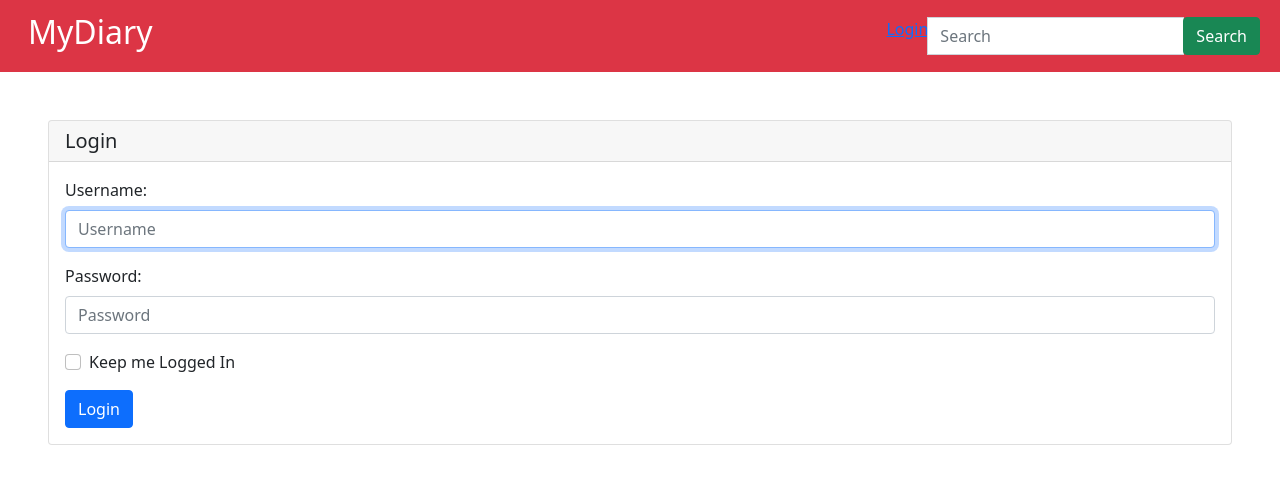
After one commit to xeromola/Diary-Up, a Django app: page /accounts/login/ in a window 1280 px wide. The commit adds this page. Shown: the top 484 px of the page. Run offline with Django 4.2, Linux system fonts and the light colour scheme; some libraries are stand-ins or nearby versions.

Commit message:
Added Login-Logout Functionality

```diff
--- a/diary/settings.py
+++ b/diary/settings.py
@@ -31,6 +31,7 @@ ALLOWED_HOSTS = []
 # Application definition
 
 INSTALLED_APPS = [
+    'widget_tweaks',
     'django.contrib.admin',
     'django.contrib.auth',
     'django.contrib.contenttypes',
@@ -126,3 +127,6 @@ STATICFILES_DIRS = [
 # https://docs.djangoproject.com/en/4.0/ref/settings/#default-auto-field
 
 DEFAULT_AUTO_FIELD = 'django.db.models.BigAutoField'
+
+LOGIN_REDIRECT_URL = "list-entries"
+LOGOUT_REDIRECT_URL = "login"
--- a/entries/templates/base.html
+++ b/entries/templates/base.html
@@ -28,6 +28,11 @@
         </ul>
         <form class="d-flex">
           <div class="input-group m-2">
+            {% if user.is_authenticated %}
+              <a href=" {% url 'logout' %} ">Logout</a>
+            {% else %}
+              <a href=" {% url 'login' %}  ">Login</a>
+            {% endif %}
             <input type="search" class="form-control" placeholder="Search" aria-label="Search">
             <div class="input-group-append">
               <button class="btn btn-success" type="submit">Search</button>
--- /dev/null
+++ b/entries/templates/registration/login.html
@@ -0,0 +1,26 @@
+{% extends 'base.html' %}
+{% load widget_tweaks %}
+
+{% block content %}
+    <div class="card m-5">
+        <h5 class="card-header">Login</h5>
+        <div class="card-body">
+            <form method="post">
+                {% csrf_token %}
+                <div class="mb-3">
+                  <label for="id_username" class="form-label">Username:</label>
+                  {% render_field form.username placeholder=form.username.label class+="form-control" %}
+                </div>
+                <div class="mb-3">
+                  <label for="id_password" class="form-label">Password:</label>
+                  {% render_field form.password placeholder=form.password.label class+="form-control" %}
+                </div>
+                <div class="mb-3 form-check">
+                  <input type="checkbox" class="form-check-input" id="exampleCheck1">
+                  <label class="form-check-label" for="exampleCheck1">Keep me Logged In</label>
+                </div>
+                <input type="submit" value="Login" class="btn btn-primary">
+              </form>
+        </div>
+      </div>
+{% endblock content %}
--- a/entries/urls.py
+++ b/entries/urls.py
@@ -1,4 +1,4 @@
-from django.urls import path
+from django.urls import path, include, re_path
 from .views import (
     EntryCreateView,
     EntryListView,
@@ -8,6 +8,7 @@ from .views import (
 )
 
 urlpatterns = [
+    re_path(r"^accounts/", include("django.contrib.auth.urls")),
     path("new-entry", EntryCreateView.as_view(), name="new-entry"),
     path("", EntryListView.as_view(), name="list-entries"),
     path("delete-entry/<int:pk>", EntryDeleteView, name="delete-entry"),
```
Also changed, not shown: db.sqlite3.
